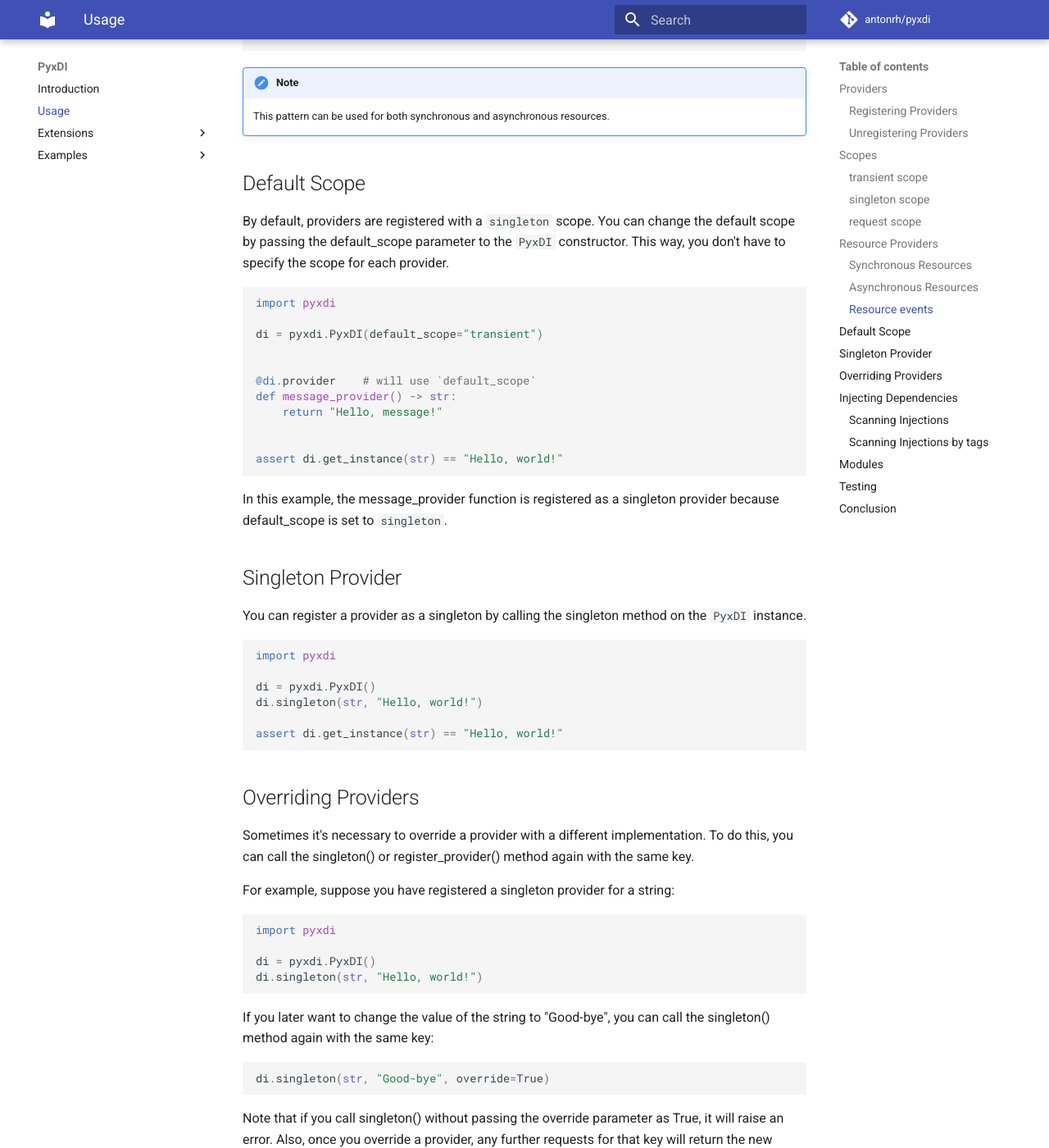
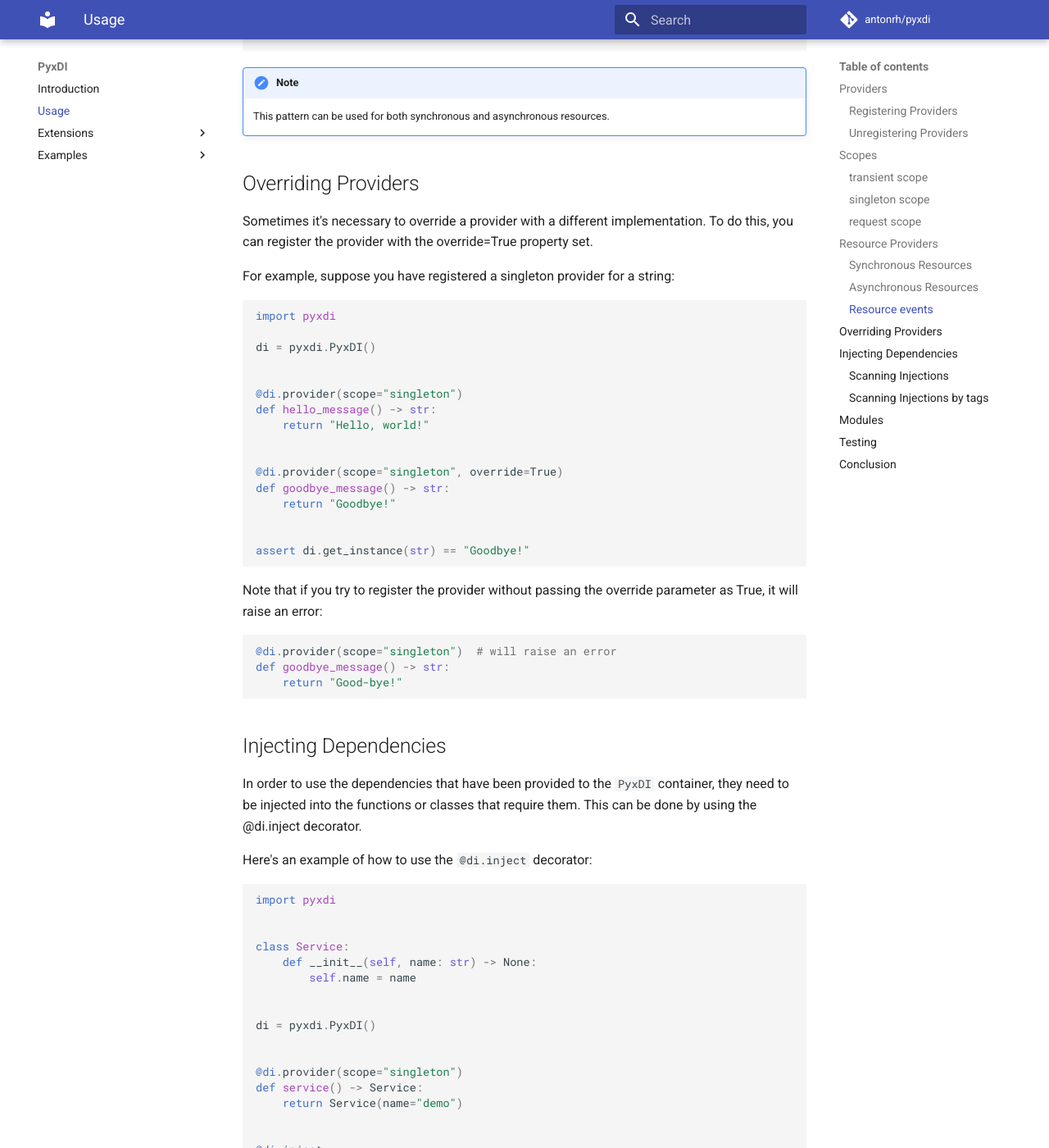
Before and after one commit to antonrh/anydi, an MkDocs documentation site: the page built from docs/usage.md, in a window 1280 px wide and 1400 px high, scrolled down 6466 px. Shown: the whole window at 82% size. Built offline with MkDocs 1.6.1 and Material for MkDocs 9.7.7, drawn with Linux system fonts in a browser that asks for light colours; comment, search, counter and statistics services are not loaded; some of the changed text lies outside the part shown.

Commit message:
Update usage docs

````diff
--- a/docs/usage.md
+++ b/docs/usage.md
@@ -164,7 +164,7 @@ async def main() -> None:
 
 ## Resource Providers
 
-Resource providers are special types of providers that need to be started and stopped. PyxDI supports synchronous and asynchronous resource providers.
+Resource providers are special types of providers that need to be started and stopped. `PyxDI` supports synchronous and asynchronous resource providers.
 
 ### Synchronous Resources
 
@@ -312,42 +312,9 @@ assert client.closed
     This pattern can be used for both synchronous and asynchronous resources.
 
 
-## Default Scope
-
-By default, providers are registered with a `singleton` scope. You can change the default scope by passing the default_scope parameter to the `PyxDI` constructor. This way, you don't have to specify the scope for each provider.
-
-```python
-import pyxdi
-
-di = pyxdi.PyxDI(default_scope="transient")
-
-
-@di.provider    # will use `default_scope`
-def message_provider() -> str:
-    return "Hello, message!"
-
-
-assert di.get_instance(str) == "Hello, world!"
-```
-
-In this example, the message_provider function is registered as a singleton provider because default_scope is set to `singleton`.
-
-## Singleton Provider
-
-You can register a provider as a singleton by calling the singleton method on the `PyxDI` instance.
-
-```python
-import pyxdi
-
-di = pyxdi.PyxDI()
-di.singleton(str, "Hello, world!")
-
-assert di.get_instance(str) == "Hello, world!"
-```
-
 ## Overriding Providers
 
-Sometimes it's necessary to override a provider with a different implementation. To do this, you can call the singleton() or register_provider() method again with the same key.
+Sometimes it's necessary to override a provider with a different implementation. To do this, you can register the provider with the override=True property set.
 
 For example, suppose you have registered a singleton provider for a string:
 
@@ -355,19 +322,27 @@ For example, suppose you have registered a singleton provider for a string:
 import pyxdi
 
 di = pyxdi.PyxDI()
-di.singleton(str, "Hello, world!")
+
+
+@di.provider(scope="singleton")
+def hello_message() -> str:
+    return "Hello, world!"
+
+
+@di.provider(scope="singleton", override=True)
+def goodbye_message() -> str:
+    return "Goodbye!"
+
+
+assert di.get_instance(str) == "Goodbye!"
 ```
 
-If you later want to change the value of the string to "Good-bye", you can call the singleton() method again with the same key:
+Note that if you try to register the provider without passing the override parameter as True, it will raise an error:
 
 ```python
-di.singleton(str, "Good-bye", override=True)
-```
-
-Note that if you call singleton() without passing the override parameter as True, it will raise an error. Also, once you override a provider, any further requests for that key will return the new implementation.
-
-```python
-di.singleton(str, "Good-bye")  # will raise an error
+@di.provider(scope="singleton")  # will raise an error
+def goodbye_message() -> str:
+    return "Good-bye!"
 ```
 
 ## Injecting Dependencies
````
Also changed, not shown: other parts of docs/usage.md (+6 -6 lines), README.md (+1 -1 lines), docs/index.md (+1 -1 lines).
